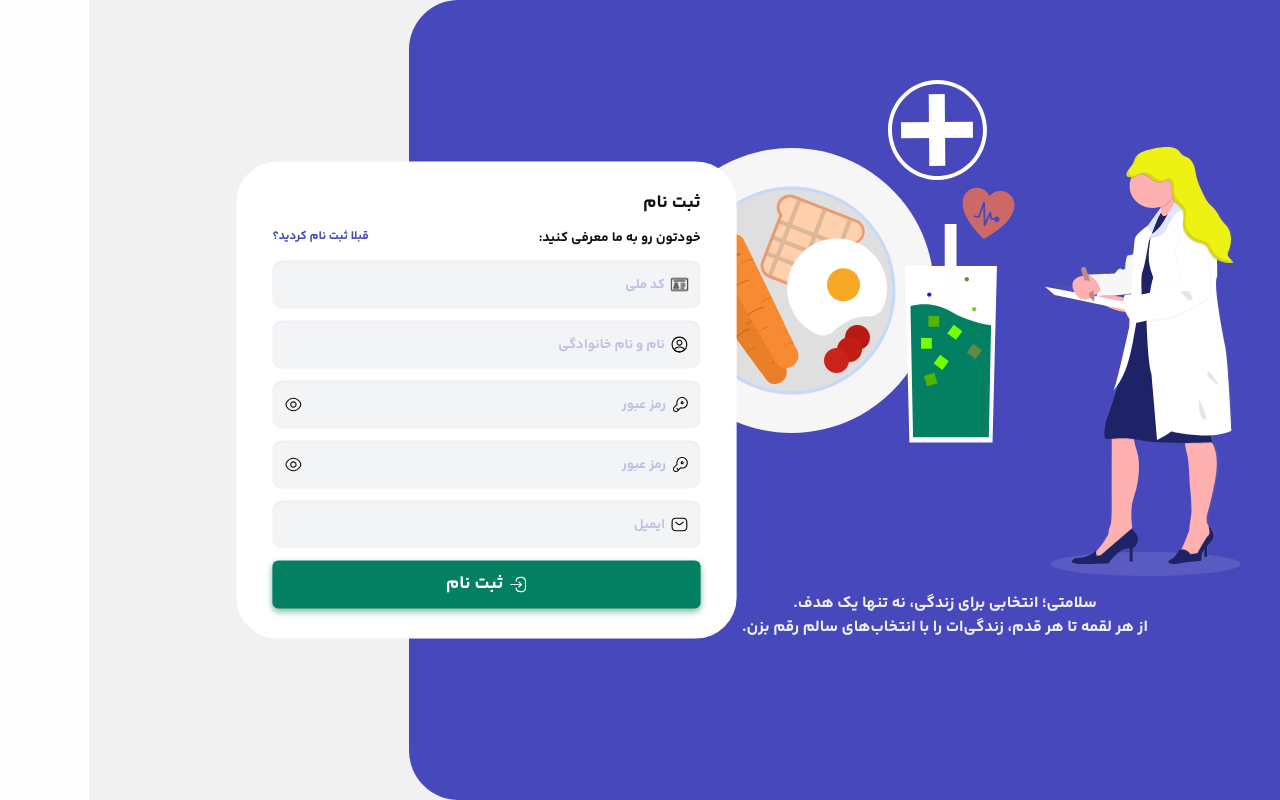
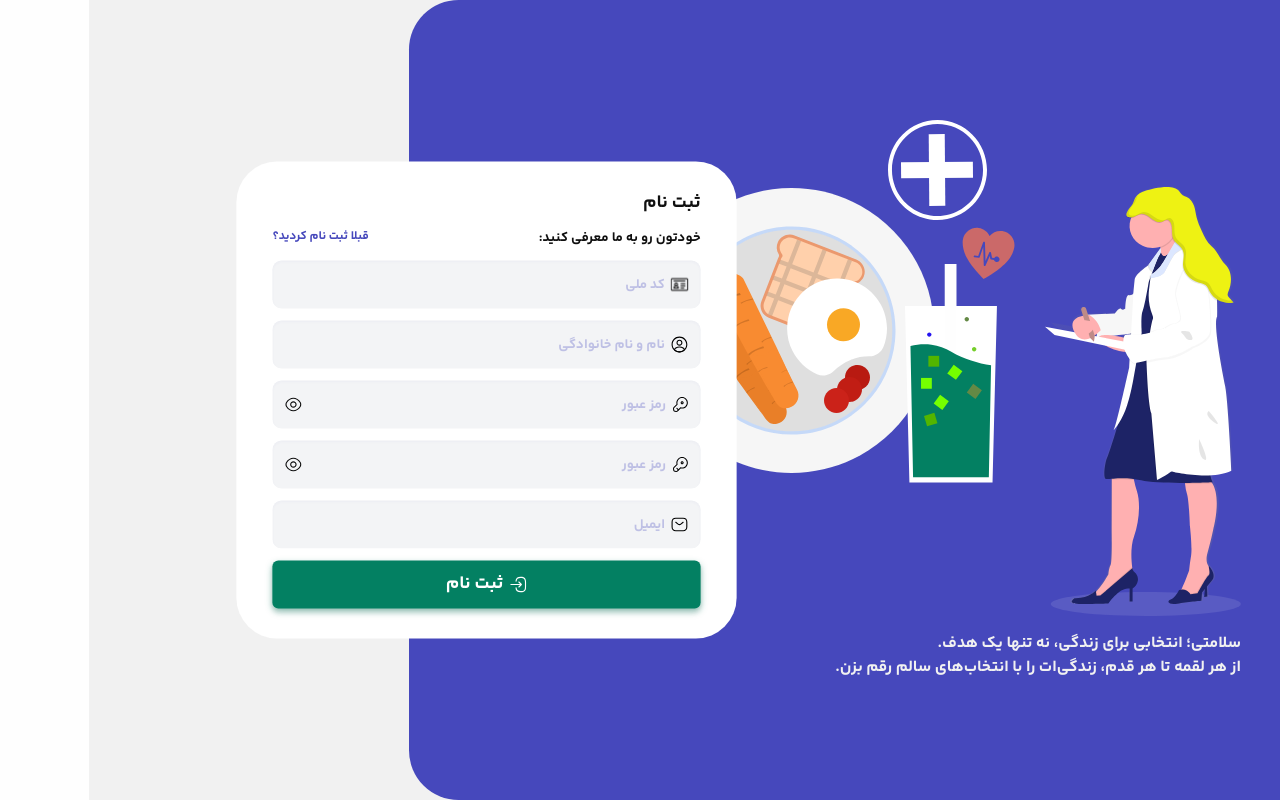
Before and after one commit to zahrabakhshandeh/HealthCare, a Next.js app: page /register/signup in a window 1280 px wide. Built offline with nearby package versions, Linux system fonts and the light colour scheme.

Commit message:
now all elemnts include signupbox and signupart is center

```diff
--- a/src/app/register/signup/page.tsx
+++ b/src/app/register/signup/page.tsx
@@ -5,10 +5,10 @@ import BackgroundRegister from "@/components/BgRegister";
 const SignUpPage = () => {
   return (
     <section className="flex relative h-screen justify-center item lg:justify-start lg:bg-[var(--hr-gray)]">
-      <div className="hidden lg:inline-block">
-        <div className="absolute flex flex-col gap-4 z-10 top-[10%] right-[10%]">
+      <div className="hidden lg:flex lg:items-center">
+        <div className="absolute flex justify-center flex-col gap-4 z-10 right-[10%]">
           <SignUpArt />
-          <div className=" relative bottom-0 flex flex-col items-center">
+          <div className=" relative bottom-0 flex flex-col">
             <span className="text-[var(--hr-gray)] font-semibold text-base">
               سلامتی؛ انتخابی برای زندگی، نه تنها یک هدف.
             </span>
```
